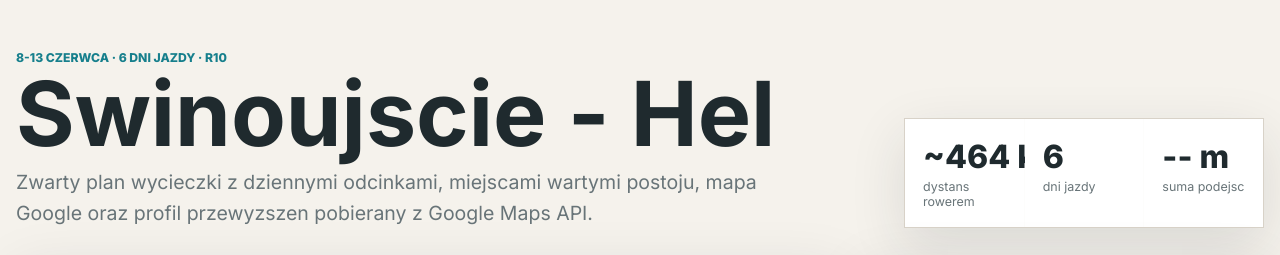
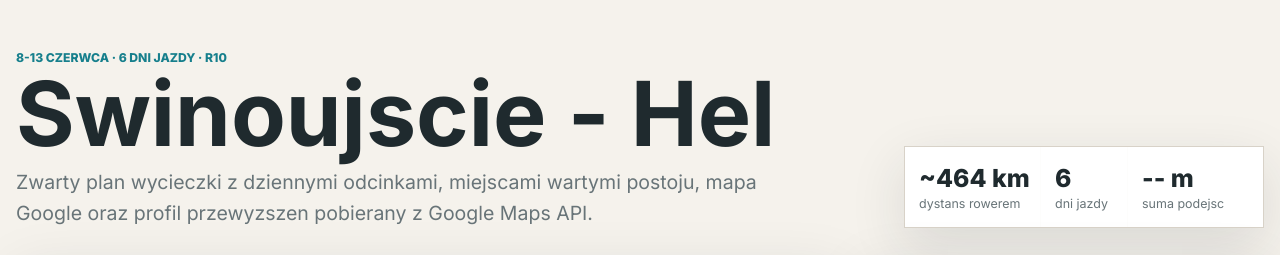
Before and after one commit to kzawadz/baltic_trip, a plain HTML site: page index.html in a window 1280 px wide. Shown: the top 255 px of the page. Drawn offline with Linux system fonts and the light colour scheme; some packages are replaced by stand-ins of ours.

Commit message:
Refine map overlays and summary layout

```diff
--- a/app.js
+++ b/app.js
@@ -519,7 +519,7 @@ function addTrainStationMarkers() {
     const pin = new PinElement({
       background: "#2766ad",
       borderColor: "#ffffff",
-      glyph: "PKP",
+      glyphText: "PKP",
       glyphColor: "#ffffff",
       scale: 0.74,
     });
--- a/styles.css
+++ b/styles.css
@@ -91,21 +91,21 @@ h2 {
 
 .summary-panel {
   display: grid;
-  grid-template-columns: repeat(3, 1fr);
+  grid-template-columns: minmax(0, 1.2fr) minmax(86px, 0.62fr) minmax(0, 1.2fr);
   gap: 1px;
   overflow: hidden;
 }
 
 .summary-panel div {
   min-width: 0;
-  padding: 18px;
+  padding: 16px 14px;
   background: var(--panel);
 }
 
 .summary-panel span {
   display: block;
   color: var(--ink);
-  font-size: clamp(1.25rem, 2.8vw, 2rem);
+  font-size: clamp(1.1rem, 2.1vw, 1.55rem);
   font-weight: 800;
   white-space: nowrap;
 }
```
